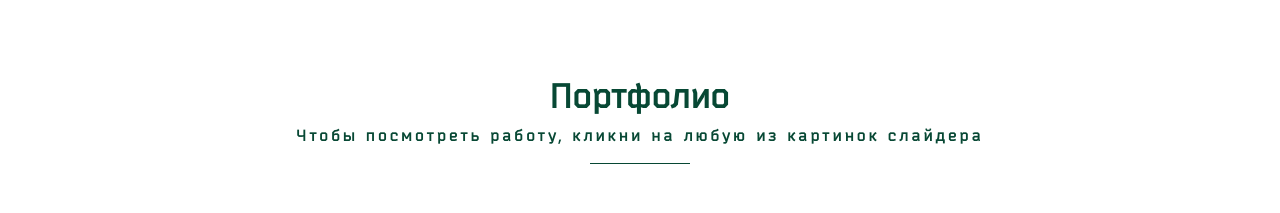
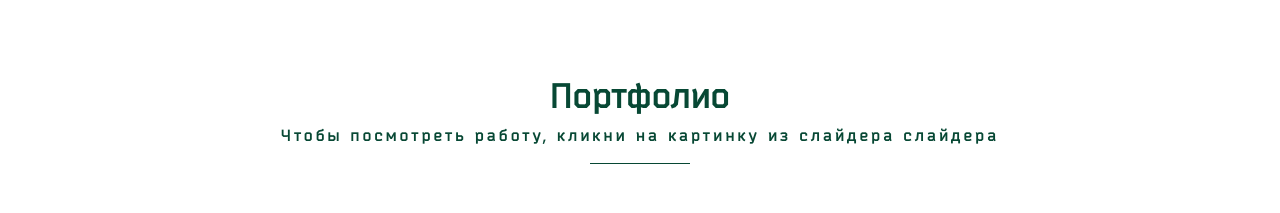
Before and after one commit to IhorCherednyk/resume, a plain HTML site: page index.html in a window 1280 px wide. Shown: the part 2283-2496 px from the top of the page. Drawn offline with Linux system fonts and the light colour scheme.

Commit message:
slider text

```diff
--- a/index.html
+++ b/index.html
@@ -177,7 +177,7 @@
 					<div class="col-md-12">
 						<div class="header-section">
 							<h2>Портфолио</h2>
-							<p>Чтобы посмотреть работу, кликни на любую из картинок слайдера</p>
+							<p>Чтобы посмотреть работу, кликни на картинку из слайдера слайдера</p>
 							<div class="divider"></div>
 						</div>
 					</div>
```
